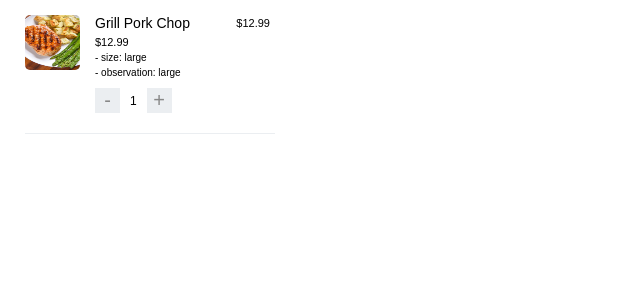
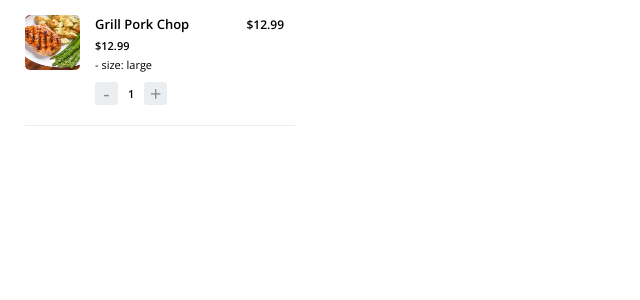
Before and after one commit to SetropLeo/react-web_pos, a React (Create React App) app: page /CartElement in a window 1280 px wide. Shown: the top 300 px of the page, without its empty margins (0-640 px from the left). Built offline with nearby package versions, Linux system fonts and the light colour scheme.

Commit message:
css adjustments on all components to be authentic to the layout the layout

```diff
--- a/src/components/CartElement/CartElement.css
+++ b/src/components/CartElement/CartElement.css
@@ -1,10 +1,13 @@
+@import url('https://fonts.googleapis.com/css?family=Open+Sans:300,400,600,700');
+
+
 .CartElement-main-container {
-  width: 250px;
+  width: 270px;
   min-height: 90px;
   display: flex;
   flex-direction: row;
   margin: 15px 25px;
-  font-family: sans-serif;
+  font-family: 'Open Sans';
   padding-bottom: 20px;
   border-bottom: 1px solid #EBEEF1;
 }
@@ -32,13 +35,14 @@
 
 .elementName {
   margin: 0;
-  font-size: 14px;
-  font-weight: 50;
+  font-size: 13px;
+  font-weight: 600;
 }
 
 .elementPrice {
   margin: 0;
-  font-size: 11px;
+  font-size: 12px;
+  font-weight: 600;
 }
 
 .additionalInformation-subcontainer {
@@ -47,11 +51,12 @@
 
 .elementSubPrice {
   font-size: 11px;
-  margin: 4px 0 0 0;
+  margin: 2px 0 0 0;
+  font-weight: 600;
 }
 
 .elementSize {
-  font-size: 10px;
+  font-size: 11px;
   margin: 4px 0 0 0;
 }
 
@@ -63,7 +68,8 @@
 }
 
 .productAmount {
-  font-size: 12px;
+  font-weight: 600;
+  font-size: 11px;
   margin: 0 10px;
 }
 
@@ -73,8 +79,8 @@
 
 .minus-sign,
 .plus-sign {
-  width: 25px;
-  height: 25px;
+  width: 23px;
+  height: 23px;
   background-color: #EBEEF1;
   justify-content: center;
   display: flex;
@@ -82,6 +88,7 @@
   color: #888888;
   font-size: 20px;
   cursor: pointer;
+  border-radius: 3px;
   margin: 0;
 }
 
@@ -95,9 +102,10 @@
   flex-direction: row;
   position: absolute;
   background-color: #EBEEF1;
-  width: 245px;
+  min-width: 270px;
   height: 110px;
   opacity: .9;
+  margin: 0;
 }
 
 .removeElement-left-container {
@@ -114,7 +122,7 @@
 
 .removeElement {
   margin-left: -15px;
-  font-size: 12px;
+  font-size: 13px;
   font-weight: 600;
 }
 
@@ -141,10 +149,15 @@
 .no-removeProduct {
   background-color: #FFFFFF;
   border: 1px solid #DADEE3;
+  font-size: 11px;
+  font-weight: 600;
 }
 
 .yes-removeProduct {
   background-color: #FF5B57;
   color: #FFFFF4;
   border: 1px solid #F69A99;
+  font-size: 11px;
+  font-weight: 600;
+  opacity: 1;
 }
--- a/src/components/CartElement/CartElement.tsx
+++ b/src/components/CartElement/CartElement.tsx
@@ -33,7 +33,6 @@ const CartElement = () => {
           <div className="additionalInformation-subcontainer">
             <p className="elementSubPrice">$12.99</p>
             <p className="elementSize">- size: large</p>
-            <p className="elementSize">- observation: large</p>
           </div>
           <div className="productAmount-subcontainer">
             <p className="minus-sign" onClick={() => setAmount(amount - 1)}>
--- a/src/components/ProductCard/ProductCard.css
+++ b/src/components/ProductCard/ProductCard.css
@@ -1,3 +1,5 @@
+@import url('https://fonts.googleapis.com/css?family=Open+Sans:300,400,600,700');
+
 ul {
   list-style-type: none;
   margin: 0;
@@ -5,8 +7,8 @@ ul {
 }
 
 .productcards-main-container {
+  font-family: 'Open Sans';
   background-color: #E9ECEF;
-  font-family: sans-serif;
   display: flex;
   justify-content: center;
 }
@@ -39,23 +41,24 @@ ul {
 }
 
 .productName {
+  font-weight: 600;
+  font-size: 13px;
   color: #000000;
-  font-weight: 600;
-  font-size: 12px;
-  margin-bottom: 0;
+  margin: 0;
 }
 
 .productDescription {
-  font-weight: 400;
+  font-size: 12px;
+  font-weight: 600;
   color: #6F7578;
-  font-size: 12px;
-  margin: 7px auto 12px auto;
   opacity: .8;
+  margin: 4px auto 12px auto;
 }
 
 .productPrice {
+  font-size: 13px;
+  font-weight: 600;
   color: #000000;
-  font-size: 13px;
   letter-spacing: .4px;
   margin: 0;
 }
--- a/src/components/SideBar/SideBar.css
+++ b/src/components/SideBar/SideBar.css
@@ -1,7 +1,9 @@
+@import url('https://fonts.googleapis.com/css?family=Open+Sans:300,400,600,700');
+
 .sidebar-main-container {
   background-color: #FFFFFF;
   width: 150px;
-  font-family: sans-serif;
+  font-family: 'Open Sans', sans-serif;
   height: 100%;
   float: left;
 }
@@ -17,14 +19,14 @@
 }
 
 .business-subcontainer img {
-  width: 60px;
+  width: 68px;
 }
 
 .business-subcontainer p {
   margin: 0;
   color: #000000;
-  font-weight: 500;
-  font-size: 12px;
+  font-weight: 600;
+  font-size: 13px;
   letter-spacing: .8px;
 }
 
@@ -47,6 +49,7 @@
 .category-subcontainer p {
   margin: 0;
   font-size: 11px;
+  font-weight: 600;
 }
 
 .category-subcontainer.active {
```
